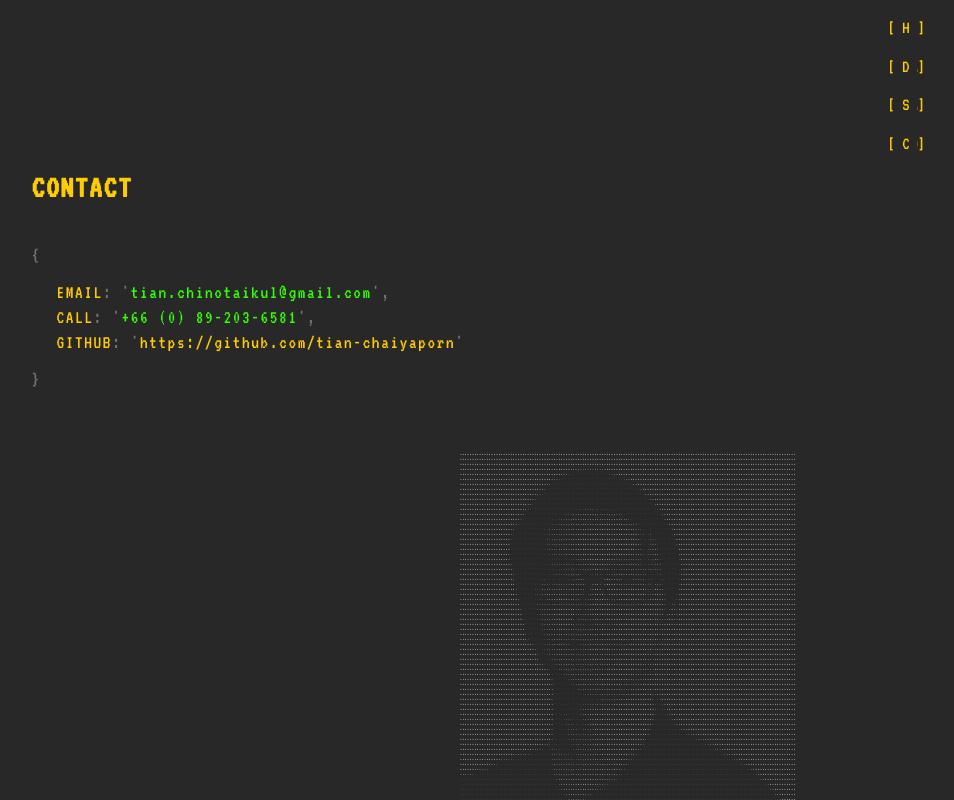
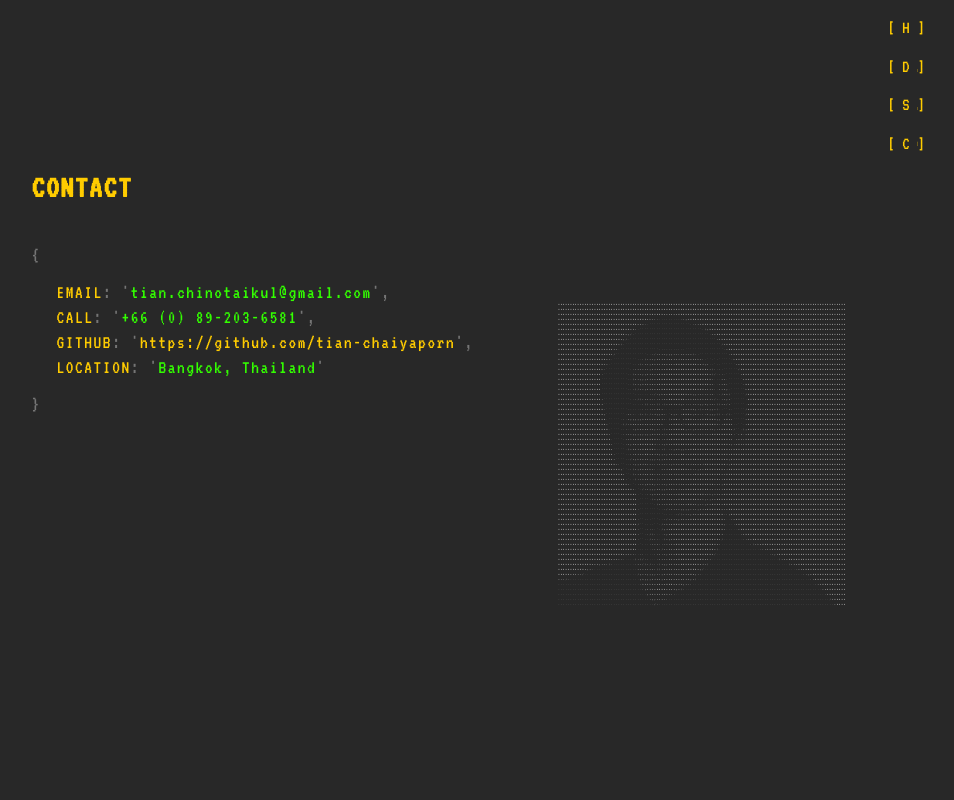
Before and after one commit to tian-chaiyaporn/portfolio, a React (Create React App) app: page /contact in a window 1280 px wide. Shown: the whole page, without its empty margins (226-1180 px from the left). Built offline with nearby package versions, Linux system fonts and the light colour scheme.

Commit message:
adjust some styling in Contact for better ~1800px screen exp and adjust contact info

```diff
--- a/src/Containers/Contact/Contact.css
+++ b/src/Containers/Contact/Contact.css
@@ -66,8 +66,8 @@
 }
 
 .profile {
-  top: 300px;
-  right: 300px;
+  top: 150px;
+  right: 250px;
   position: absolute;
   overflow: hidden;
   font-size: 2px;
@@ -81,6 +81,7 @@
 
 @media (max-width: 800px) {
   .profile {
+    top: 300px;
     right: 100px;
     text-align: center;
   }
@@ -99,11 +100,11 @@
 }
 
 .typing-profile-appear.typing-profile-appear-active {
-  height: 40%;
-  animation: type-in-profile 5s
+  height: 50%;
+  animation: type-in-profile 4s
 }
 
 @keyframes type-in-profile{
   from {height:0%}
-  to {height: 40%}
+  to {height: 50%}
 }
--- a/src/Containers/Contact/Contact.js
+++ b/src/Containers/Contact/Contact.js
@@ -46,7 +46,7 @@ class Contact extends Component {
             <CSSTransitionGroup
               transitionName="typing-profile"
               transitionAppear={true}
-              transitionAppearTimeout={5000}
+              transitionAppearTimeout={4000}
               transitionEnter={false}
               transitionLeave={false}
             >
--- a/src/data/contact.json
+++ b/src/data/contact.json
@@ -1,5 +1,6 @@
 {
   "email": "tian.chinotaikul@gmail.com",
   "call": "+66 (0) 89-203-6581",
-  "github": "https://github.com/tian-chaiyaporn"
+  "github": "https://github.com/tian-chaiyaporn",
+  "location": "Bangkok, Thailand"
 }
```
Also changed, not shown: src/data/profile-picture.txt.
